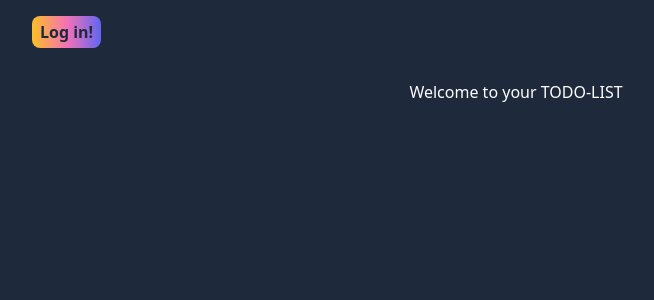
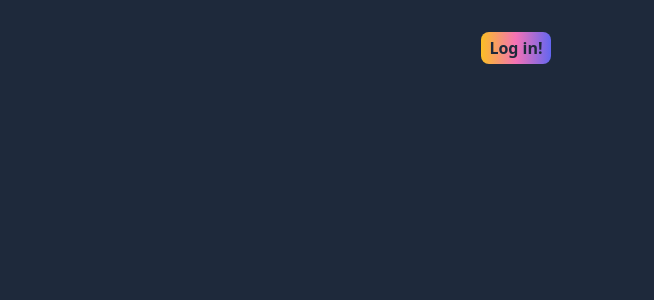
Before and after one commit to kyar1s/cw-todo-list, a React (Vite) app: page / in a window 1280 px wide. Shown: the top 300 px of the page, without its empty margins (124-778 px from the left). Built offline with nearby package versions, Linux system fonts and the light colour scheme.

Commit message:
add clientAddr condition

```diff
--- a/src/components/Layout/Layout.tsx
+++ b/src/components/Layout/Layout.tsx
@@ -7,20 +7,24 @@
   return (
     <div className="flex flex-col h-[100vh] bg-slate-800">
       <nav className="max-w-[1000px] p-4 mx-auto w-full flex items-center justify-between gap-4">
-        {clientAddr ? (
+        {clientAddr && (
           <>
             <p className="font-extrabold text-transparent text-3xl bg-clip-text bg-gradient-to-r from-amber-400 via-pink-400 to-indigo-500">
               TODO's
             </p>
             <p className="text-white text-md">{clientAddr}</p>
           </>
-        ) : (
-          <GradientButton onClick={connectWallet}>Log in!</GradientButton>
         )}
       </nav>
-      <div className="flex items-center justify-center max-w-[1000px] w-full mx-auto p-4">
-        {children}
-      </div>
+      {clientAddr ? (
+        <div className="flex items-center justify-center max-w-[1000px] w-full mx-auto p-4 h-full ">
+          {children}
+        </div>
+      ) : (
+        <div className="flex items-center justify-center">
+          <GradientButton onClick={connectWallet}>Log in!</GradientButton>
+        </div>
+      )}
     </div>
   );
 };
```
